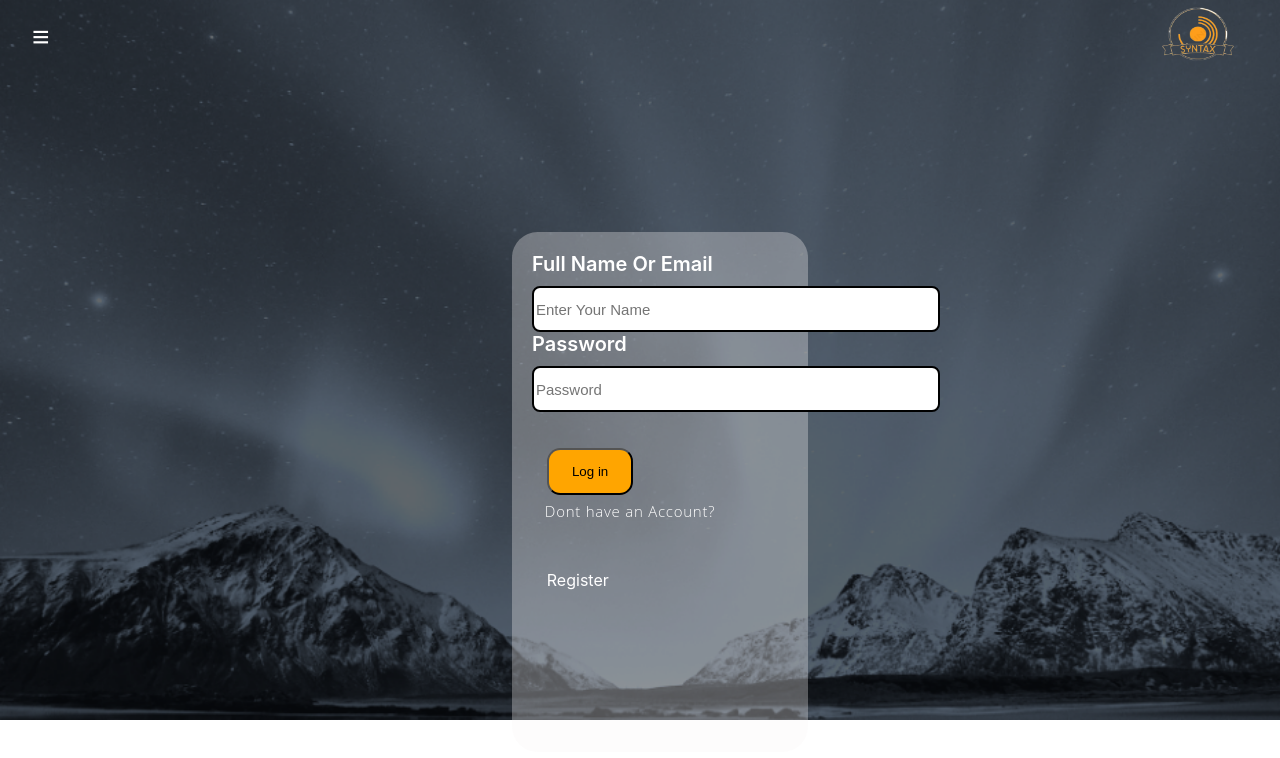
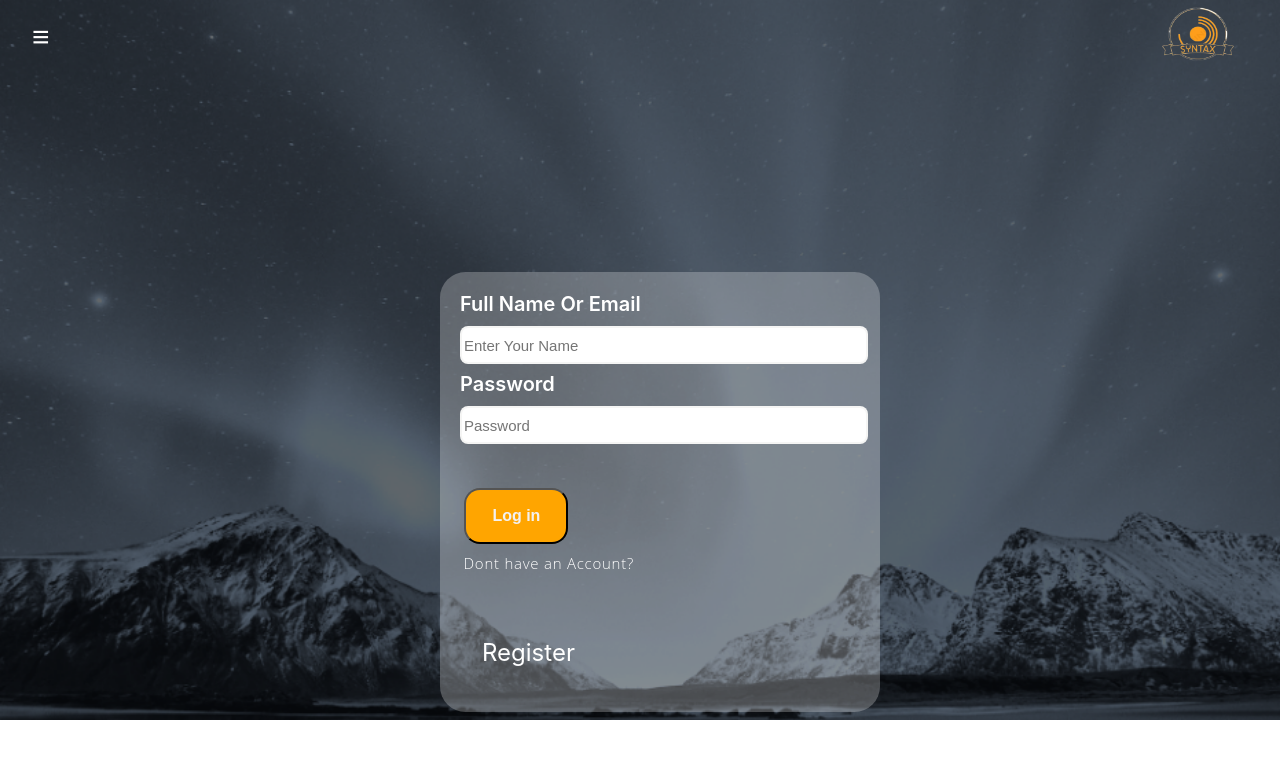
Before and after one commit to Adetoke0987/SyntaxQuizz, a React (Vite) app: page /login in a window 1280 px wide. Shown: the top 758 px of the page. Built offline with nearby package versions, Linux system fonts and the light colour scheme.

Commit message:
OVERPUSH

```diff
--- a/src/components/loginComponents/Inputs.jsx
+++ b/src/components/loginComponents/Inputs.jsx
@@ -6,7 +6,7 @@ const Inputs = ({labelText, inputType,placeholderText, inputName, inputValue,inp
     <div className={style.inputContainer}>
         <label className={style.inpTxt}>{labelText}</label>
 
-        <input type={inputType} placeholder={placeholderText} name={inputName} value={inputValue} onChange={inputfunc} required/>
+        <input type={inputType}  placeholder={placeholderText} name={inputName} value={inputValue} onChange={inputfunc} required/>
     </div>
   )
 }
--- a/src/components/loginComponents/login.module.css
+++ b/src/components/loginComponents/login.module.css
@@ -13,8 +13,8 @@
     overflow: hidden;
 }
 .registerform{
-     width:20%;
-     height: 40rem;
+    width:25em;
+    height: 30rem;
     display: flex;
     padding: 1vw;
     border-radius: 2vw;
@@ -22,16 +22,22 @@
     justify-content: right;
     background-color: rgba(247, 245, 245, 0.313);
 }
+.registerform:hover{
+    border: 2px solid white;
+}
 
 .loginform{
-    width:20%;
-    height: 30rem;
+    width:25em;
+    height: 25rem;
     display: flex;
     padding: 1.6vw;
     border-radius: 2vw;
     flex-direction: column;
     justify-content: right;
-    background-color: rgba(247, 245, 245, 0.313);
+    background-color: rgba(255, 255, 255, 0.25);
+}
+.loginform:hover{
+    border: 2px solid white;
 }
 
 
@@ -46,13 +52,23 @@
 }
 .inputContainer input{
     width: 100%;
-    height: 40px;
+    height: 30px;
     padding: 2px;
     font-size: 15px;
-    border: 2px solid black;
+    border: 2px solid rgba(237, 237, 235, 0.57);
     border-radius: 8px;
     color: black;
     background-color:white;
+    outline: none;
+}
+.inputContainer input:valid{
+    border: 3px solid  green !important;
+
+    outline: none;
+}
+.inputContainer input:focus{
+    border-color: red;
+    /* outline: none; */
 }
 .inputContainer label{
     font-size: 20px;
@@ -64,22 +80,25 @@
     /* align-items: center; */
 }
 .formSubmit{
-      align-self: start;
+    margin-left: -1.1em;
+    /* align-self: start; */
     padding-left: 5%;
 
 }
 .p{
+    margin-left: -1.1em;
     color: white;
     font-size: 15px;
 
 }
 .not{
-    align-self: start;
+    /* align-self: start; */
     padding-left: 5%;
     padding-top: 2%;
 }
 .h2{
     color: white;
+    font-size: 1.5em;
 
 }
 .inpTxt{
@@ -89,7 +108,9 @@
 .button{
     height: 3.5em;
     width: 6.5em;
+    font-weight: 800;
+    font-size: 1em;
     border-radius: 1em;
     background-color: orange;
-    color: black;
+    color: rgb(243, 241, 241);
 }
--- a/src/components/sidebar/sidebar.module.css
+++ b/src/components/sidebar/sidebar.module.css
@@ -1,7 +1,9 @@
 #sidewrapper{
     width: 15vw;
     height: 90vh;
-    background: rgb(245, 160, 3)    ;
+    border-top-right-radius: 50px;
+    background: rgb(245, 160, 3);
+    margin-left: -20px;
 }
 
 
--- a/src/pages/quiz/Questions.jsx
+++ b/src/pages/quiz/Questions.jsx
@@ -1,6 +1,7 @@
 import React, { useState, useEffect } from "react";
-import { useHistory } from "react-router-dom";
-import "./question.css";
+// import { useHistory } from "react-router-dom";
+
+import style from './question.module.css';
 
 const Questions = () => {
   const [quizz, setQuizz] = useState([]);
@@ -9,7 +10,7 @@ const Questions = () => {
   const [answeredCount, setAnsweredCount] = useState(0);
   const [timeLeft, setTimeLeft] = useState(20);
   const [timerRunning, setTimerRunning] = useState(false);
-  const history = useHistory();
+  // const history = useHistory();
 
   useEffect(() => {
     fetch(
@@ -85,20 +86,14 @@ const Questions = () => {
   ]);
 
   return (
-    <div id="main">
-      <div className="quizz">
-        <p>Time Left: {timeLeft} seconds</p>
-        <p>
-          Question {currentIndex + 1} of {quizz.length}
-        </p>
-        <p>Questions Answered: {answeredCount}</p>
-        <h2>Category</h2>
-        <h3 className="quest">{post.question}</h3>
-        <div id="answers">
+    <div id={style.main}>
+      <div className={style.quizz}>
+        <h2 className={style.quizText}>Category</h2>
+
+        <h3 className={style.quest}>{post.question}</h3>
+        <div id={style.answers}>
           {shuffledAnswers.map((answer, index) => (
-            <span key={index} onClick={() => handleAnswerClick(answer)}>
-              {answer}
-            </span>
+            <span key={index} onClick={() => handleAnswerClick(answer)} className={style.answer}>{answer}</span>
           ))}
         </div>
       </div>
--- a/src/pages/quiz/question.css
+++ b/src/pages/quiz/question.module.css
@@ -3,9 +3,10 @@
     flex-direction: column;
     justify-content: center;
     align-items: center;
-    background-color: white;
+    /* background-color: white; */
     text-align: center;
     padding: 20px;
+    margin-top: 10vh    ;
   }
 
   h3, p {
@@ -20,24 +21,61 @@
   }
 
   .quizz {
-    background-color: #f0f0f0;
+    background-color: rgba(255, 166, 0, 0.206);
     border-radius: 10px;
     padding: 20px;
     margin-bottom: 20px;
     box-shadow: 0px 4px 6px rgba(0, 0, 0, 0.1);
     width: 80%;
   }
+  .quizText{
+    color: white;
+  }
 
-  #answers {
+  /* #answers {
     display: grid;
-    grid-template-columns: repeat(auto-fit, minmax(200px, 1fr));
+    grid-template-columns: repeat(auto, (200px, 200px));
     grid-gap: 10px;
     margin-top: 20px;
-  }
+    background-color: firebrick;
+  } */
 
   #answers span {
     background-color: #222a2c;
     color: #fff;
+
+    font-family: 'Open Sans', sans-serif;
+
+
+}
+
+#question{
+    display:flex;
+    flex-direction: column;
+    justify-content:center;
+    align-items: center;
+    width: 100%;
+    height: 100%;
+}
+
+
+#answers{
+    border: 1px solid white;
+    color: white;
+
+    display:grid;
+    grid-template-columns: auto auto ;
+    grid-gap: 10px;
+
+}
+.answer{
+    border: 1px solid white;
+}
+
+
+#ans{
+    background-color:#222A2C;
+    color: rgb(255, 255, 255);
     border-radius: 30px;
     padding: 10px 20px;
     border: 5px solid #fefffb;
@@ -50,3 +88,8 @@
   #answers span:hover {
     background-color: #555;
   }
+
+
+.quest{
+    color: orange;
+}
```
